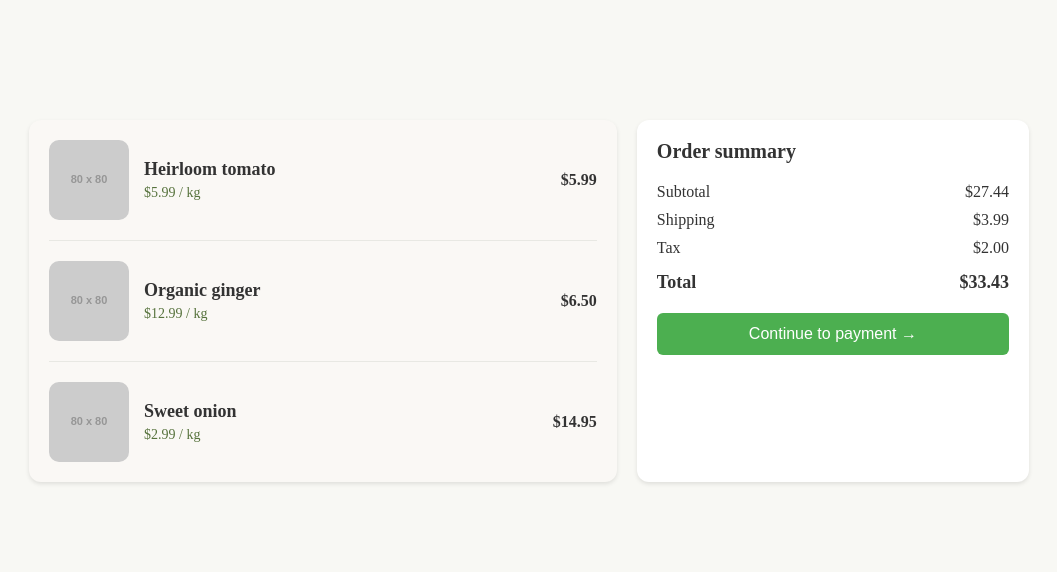
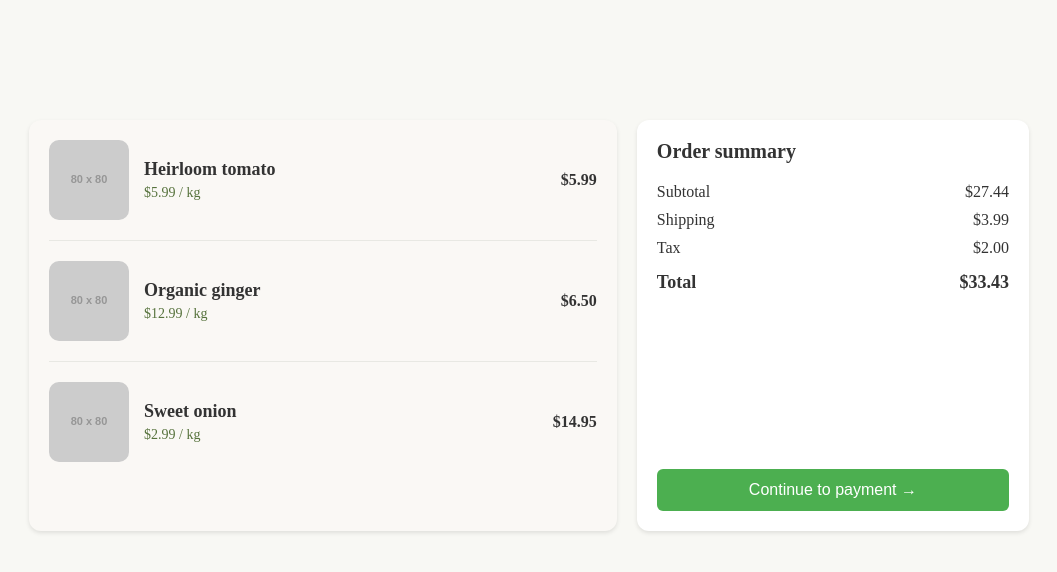
Before and after one commit to AbdullahAlAlif/foodcart, a plain HTML site: page index.html in a window 1280 px wide. Shown: the whole page, without its empty margins (111-1168 px from the left). Drawn offline with Linux system fonts and the light colour scheme; placeholder pictures from the web are drawn by us.

Commit message:
Add files via upload

```diff
--- a/style.css
+++ b/style.css
@@ -109,7 +109,8 @@ body {
   border-radius: 6px;
   font-size: 16px;
   cursor: pointer;
-  margin-top: 20px;
+  margin-top: 50%;
+  margin-top: 50%;
 }
 
 .payment-button:hover {
@@ -124,4 +125,8 @@ body {
   .product-list, .order-summary {
     flex: 1 1 100%;
   }
+  .payment-button{
+    margin-top: 20px;
+
+  }
 }
```
